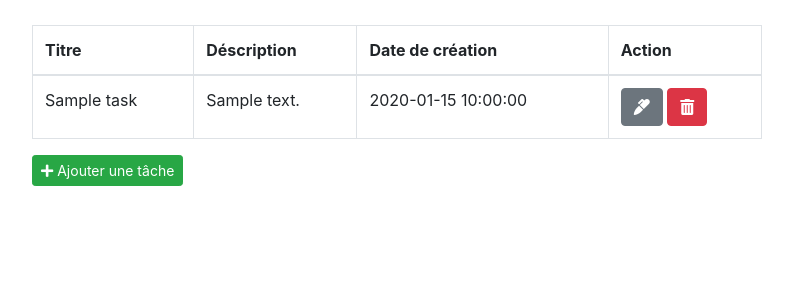
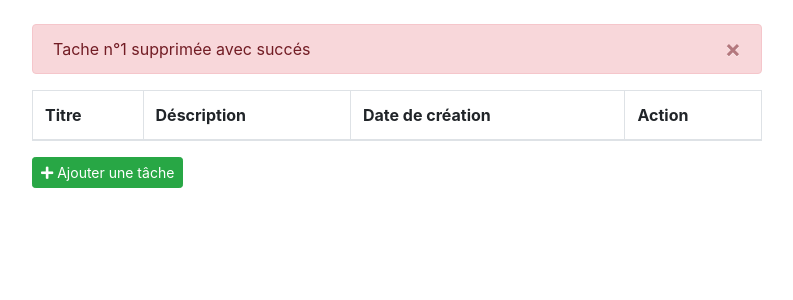
Before and after one commit to TokooDev/persoProjects, a PHP site: page /index.php?id=1 in a window 1280 px wide. Shown: the part 56-356 px from the top of the page, without its empty margins (243-1036 px from the left). Run offline with PHP 8.4, Linux system fonts and the light colour scheme; tables that the repository leaves empty hold one stand-in row (values such as "Sample post"); lists and menus that the app fills with data are empty.

Commit message:
Suppression d'une tache

```diff
--- a/todoCrud/index.php
+++ b/todoCrud/index.php
@@ -24,6 +24,17 @@ if (isset($_POST['update'])) {
    $successMessage= 'Tache n°'.$id.' modifiée avec succés';
 }
 
+//Delete
+if(isset($_GET['id'])) {
+  $id = $_GET['id'];
+  $query = "DELETE FROM task WHERE id = $id";
+  $result = mysqli_query($conn, $query);
+  if(!$result) {
+    die("Query Failed.");
+  }
+
+  $errorMessage= 'Tache n°'.$id.' supprimée avec succés';
+}
 ?>
 
 <!DOCTYPE html>
@@ -49,14 +60,24 @@ if (isset($_POST['update'])) {
   <div class="row">
     <div class="col-md-8 offset-md-2">
             <!-- MESSAGES -->
-      <?php if(isset($successMessage)){ ?>
+          <?php
+              if(isset($successMessage)){ ?>
               <div class="alert alert-success alert-dismissible fade show" role="alert">
                 <?php echo $successMessage; ?>
                 <button type="button" class="close" data-dismiss="alert" aria-label="Close">
                   <span aria-hidden="true">&times;</span>
                 </button>
               </div>
-    <?php } ?>
+            <?php }elseif (isset($errorMessage)) { ?>
+              <div class="alert alert-danger alert-dismissible fade show" role="alert">
+                <?php echo $errorMessage; ?>
+                <button type="button" class="close" data-dismiss="alert" aria-label="Close">
+                  <span aria-hidden="true">&times;</span>
+                </button>
+              </div>
+              <?php
+            }
+        ?>
           </div>
     <div class="col-md-8 offset-md-2">
       <table class="table table-bordered">
```
Lines whose indentation alone changed are shown as unchanged.
